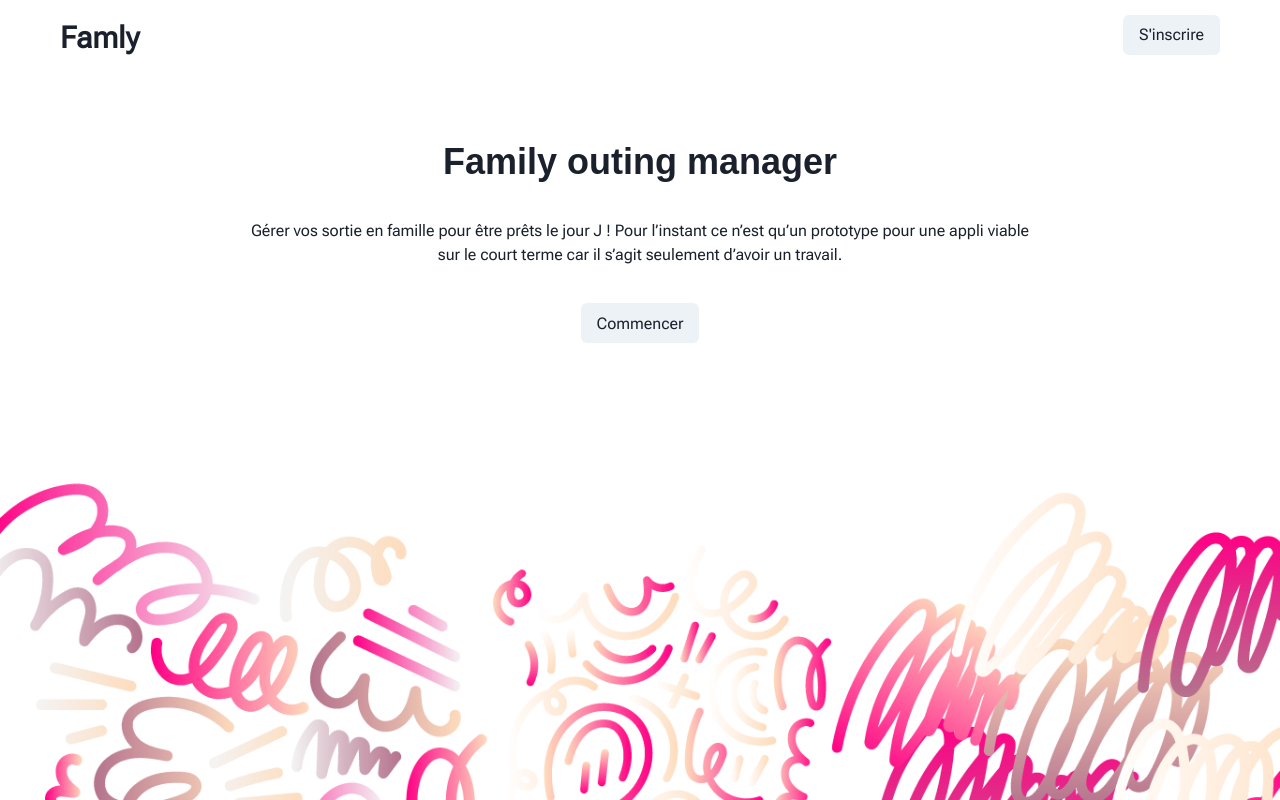
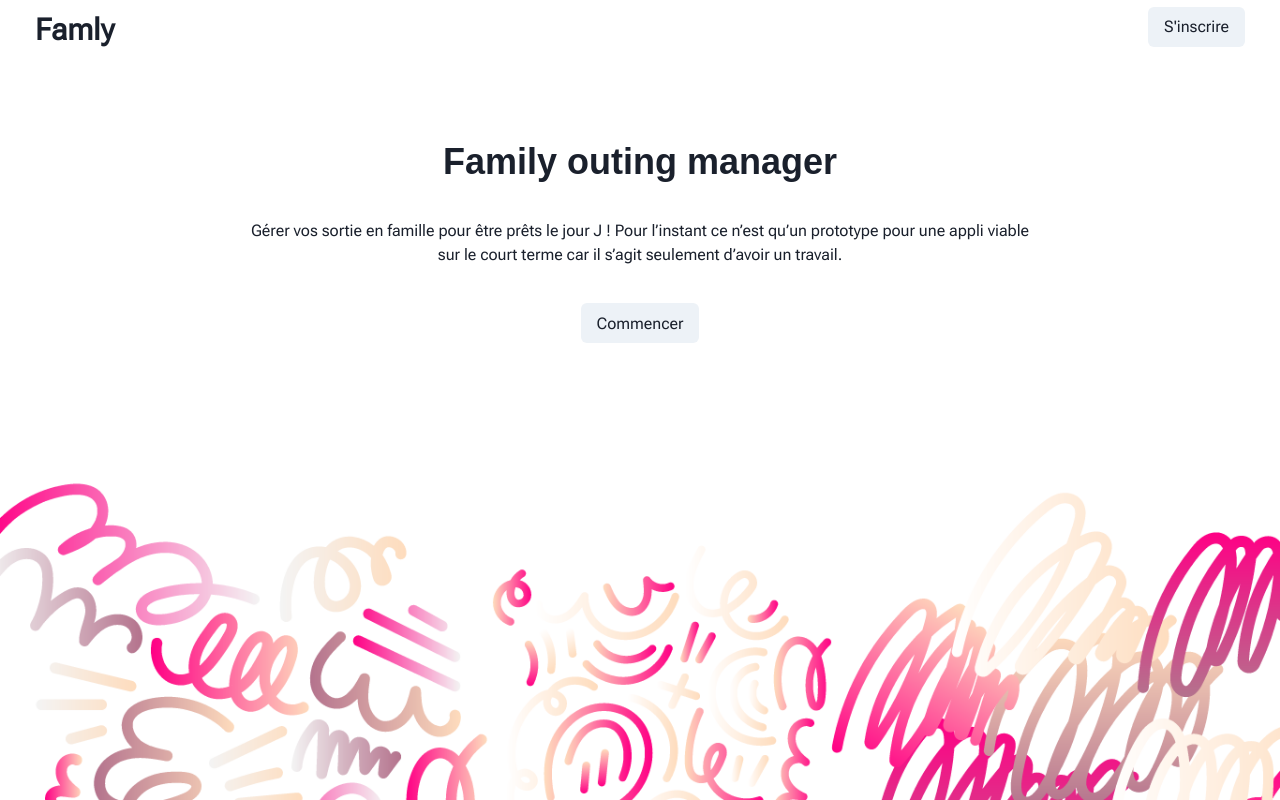
Before and after one commit to Irnam1/famly-front-end, a React (Vite) app: page / in a window 1280 px wide. Built offline with nearby package versions, Linux system fonts and the light colour scheme; a web font is replaced by a local one.

Commit message:
Refactor : Reduce padding in the public header

```diff
--- a/src/components/PublicHeader.tsx
+++ b/src/components/PublicHeader.tsx
@@ -5,8 +5,8 @@ const PublicHeader = () => {
     <Box
       display="flex"
       justifyContent="space-between"
-      paddingTop="15px"
-      paddingX="60px"
+      paddingTop="7px"
+      paddingX="35px"
     >
       <Link to="/">
         <Text fontSize="3xl" fontWeight="800">
```
